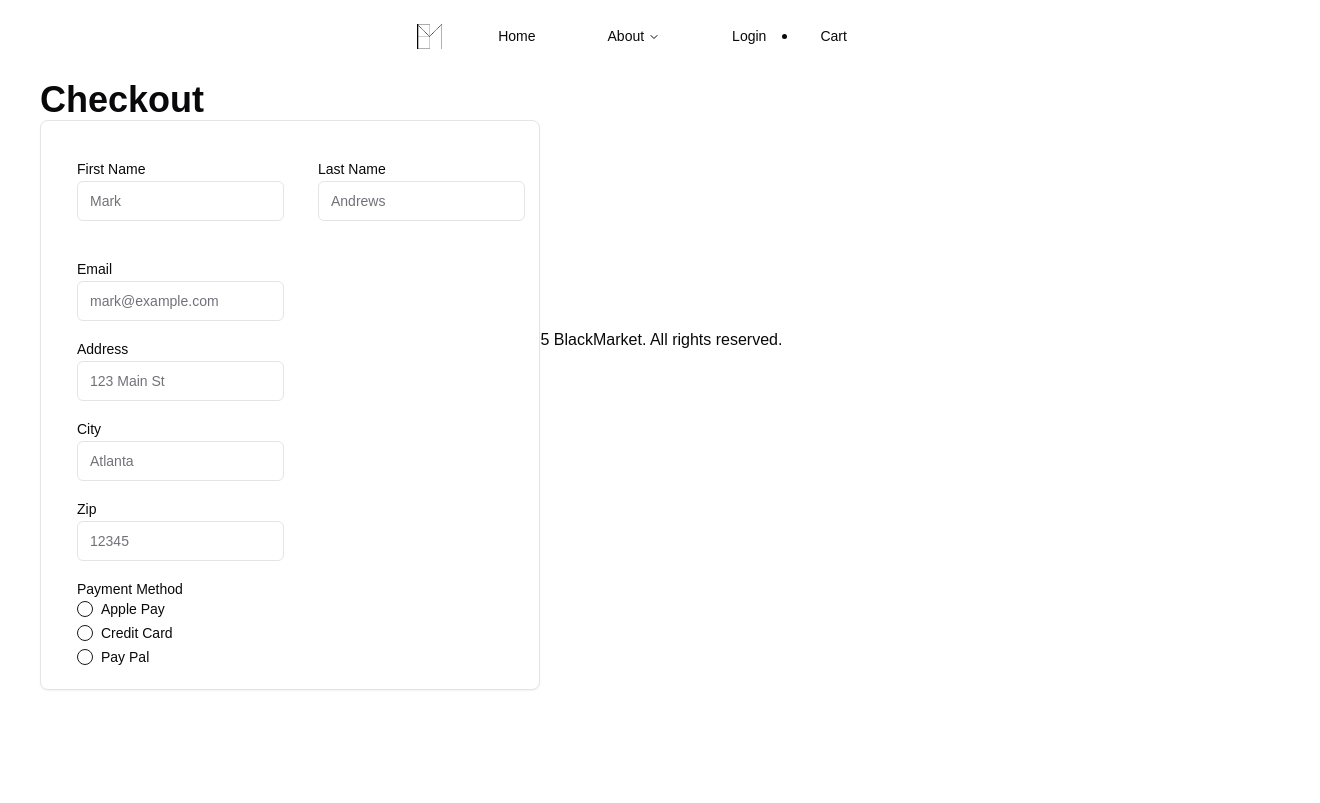
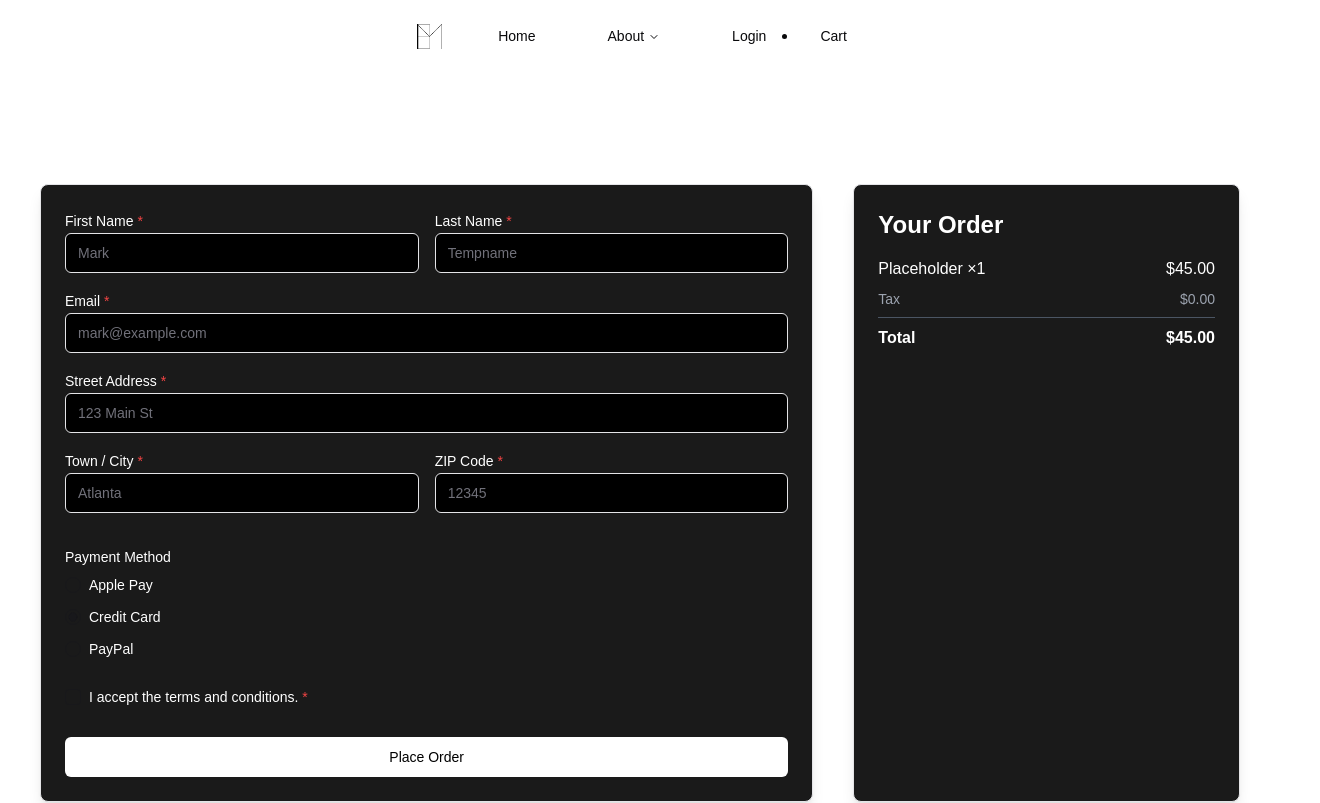
Before and after one commit to BlackMarketGT/BlackMarket, a Next.js app in the folder front_end/: page /cart in a window 1280 px wide. Shown: the top 803 px of the page, 1320 px wide, since content can reach past the window. Built offline with nearby package versions, Linux system fonts and the light colour scheme.

Commit message:
cart page styling

```diff
--- a/front_end/app/cart/page.tsx
+++ b/front_end/app/cart/page.tsx
@@ -1,102 +1,105 @@
-import {
-    Card,
-    CardContent,
-    CardDescription,
-    CardFooter,
-    CardHeader,
-    CardTitle,
-  } from "@/components/ui/card"
+import { Card } from "@/components/ui/card"
 import { Checkbox } from "@/components/ui/checkbox"
 import { Label } from "@/components/ui/label"
 import { Input } from "@/components/ui/input"
 import { Button } from "@/components/ui/button"
-  export function LabelDemo() {
-    return (
-      <div>
-        <div className="flex items-center space-x-2">
-          <Checkbox id="terms" />
-          <Label htmlFor="terms">Accept terms and conditions</Label>
-        </div>
-      </div>
-    )
-  }
 import { RadioGroup, RadioGroupItem } from "@/components/ui/radio-group"
+import { NavigationBar } from "../components/NavigationBar"
+import "./pages.css"
 
 
-import "./pages.css";
-import {NavigationBar} from "../components/NavigationBar";
+const Required = () => <span className="text-red-500 ml-1">*</span>
 
-
-
-export default function cart() {
+export default function Cart() {
   return (
     <>
       <div className="fixed top-0 w-full flex justify-center items-center pt-4 z-10">
         <NavigationBar />
       </div>
 
-        <p className="relative text-4xl top-20 font-bold left-10">Checkout</p>
+      <div className="pt-28 px-10">
+        <h1 className="text-4xl font-bold text-white mb-8">Checkout</h1>
 
-        <div className="relative size-32">
-            <Card className="relative top-20 left-10 w-[500px] h-[570px]">
-                <div className = "grid grid-cols-2 gap-4 px-4 py-4">
-
-                <div className ="relative col-span-1 left-5 top-5 ">
-                  <Label>First Name</Label>
-                  <Input id ="Name" placeholder="Mark" className="col-span-1 w-7xl"></Input>
+        <div className="grid grid-cols-1 md:grid-cols-[2fr_1fr] gap-10">
+          {/* form/user details */}
+          <Card className="bg-[#1a1a1a] text-white p-6 shadow-lg">
+            <form className="grid grid-cols-2 gap-4">
+              <div className="col-span-1">
+                <Label>First Name<Required/></Label>
+                <Input placeholder="Mark" className="bg-black text-white" />
+              </div>
+              <div className="col-span-1">
+                <Label>Last Name<Required/></Label>
+                <Input placeholder="Tempname" className="bg-black text-white" />
               </div>
 
-                <div className ="relative col-span-1 left-5 top-5">
-                  <Label>Last Name</Label>
-                  <Input id ="Name" placeholder="Andrews" className="col-span-1 w-7xl"></Input>
+              <div className="col-span-2">
+                <Label>Email<Required/></Label>
+                <Input placeholder="mark@example.com" className="bg-black text-white" />
               </div>
 
-                <div className ="relative col-span-2 left-5 top-10">
-                  <Label>Email</Label>
-                  <Input id ="Email" placeholder="mark@example.com" className="w-7xl"></Input>
+              <div className="col-span-2">
+                <Label>Street Address<Required/></Label>
+                <Input placeholder="123 Main St" className="bg-black text-white" />
               </div>
 
-                <div className ="relative col-span-2 left-5 top-10">
-                <Label>Address</Label>
-                <Input id ="Address" placeholder="123 Main St" className="w-7xl"></Input>
+              <div className="col-span-1">
+                <Label>Town / City<Required/></Label>
+                <Input placeholder="Atlanta" className="bg-black text-white" />
+              </div>
+              <div className="col-span-1">
+                <Label>ZIP Code<Required/></Label>
+                <Input placeholder="12345" className="bg-black text-white" />
               </div>
 
-                <div className ="relative col-span-2 left-5 top-10">
-                <Label>City</Label>
-                    <Input id ="City" placeholder="Atlanta" className="w-7xl"></Input>
-                </div>
-
-                <div className ="relative col-span-2 left-5 top-10">
-                <Label>Zip</Label>
-
-
-
-<Input id ="Zip" placeholder="12345" className="w-7xl"></Input>
-                </div>
-                <div className ="relative col-span-2 left-5 top-10">
+              <div className="col-span-2 mt-4">
                 <Label>Payment Method</Label>
-                <RadioGroup defaultValue="Payment Type">
+                <RadioGroup defaultValue="credit" className="mt-2 space-y-2">
                   <div className="flex items-center space-x-2">
-                      <RadioGroupItem value="Apple" id="r1" />
-                      <Label htmlFor="r1">Apple Pay</Label>
+                    <RadioGroupItem value="apple" id="apple" />
+                    <Label htmlFor="apple">Apple Pay</Label>
                   </div>
                   <div className="flex items-center space-x-2">
-                      <RadioGroupItem value="Credit Card" id="r1" />
-                      <Label htmlFor="r2">Credit Card</Label>
+                    <RadioGroupItem value="credit" id="credit" />
+                    <Label htmlFor="credit">Credit Card</Label>
                   </div>
                   <div className="flex items-center space-x-2">
-                      <RadioGroupItem value="Pay Pal" id="r1" />
-                      <Label htmlFor="r1">Pay Pal</Label>
+                    <RadioGroupItem value="paypal" id="paypal" />
+                    <Label htmlFor="paypal">PayPal</Label>
                   </div>
-
                 </RadioGroup>
               </div>
 
-
-
+              <div className="col-span-2 flex items-center space-x-2 mt-4">
+                <Checkbox id="terms" />
+                <Label htmlFor="terms">I accept the terms and conditions.<Required/></Label>
               </div>
 
+              <div className="col-span-2 mt-4">
+                <Button className="w-full bg-white text-black hover:bg-gray-200">Place Order</Button>
+              </div>
+            </form>
           </Card>
+
+          {/* order summary */}
+          <Card className="bg-[#1a1a1a] text-white p-6 shadow-lg">
+            <h2 className="text-2xl font-semibold mb-4">Your Order</h2>
+            <div className="space-y-2">
+              <div className="flex justify-between">
+                <span>Placeholder ×1</span>
+                <span>$45.00</span>
+              </div>
+              <div className="flex justify-between text-sm text-gray-400">
+                <span>Tax</span>
+                <span>$0.00</span>
+              </div>
+              <div className="flex justify-between font-semibold pt-2 border-t border-gray-600">
+                <span>Total</span>
+                <span>$45.00</span>
+              </div>
+            </div>
+          </Card>
+        </div>
       </div>
     </>
   )
--- a/front_end/package.json
+++ b/front_end/package.json
@@ -12,6 +12,7 @@
     "@radix-ui/react-checkbox": "^1.1.4",
     "@radix-ui/react-label": "^2.1.2",
     "@radix-ui/react-navigation-menu": "^1.2.5",
+    "@radix-ui/react-radio-group": "^1.2.3",
     "@radix-ui/react-slot": "^1.1.2",
     "class-variance-authority": "^0.7.1",
     "clsx": "^2.1.1",
```
Also changed, not shown: 1 other file (tests, documents, lock files or other folders). Lines whose indentation alone changed are shown as unchanged.
